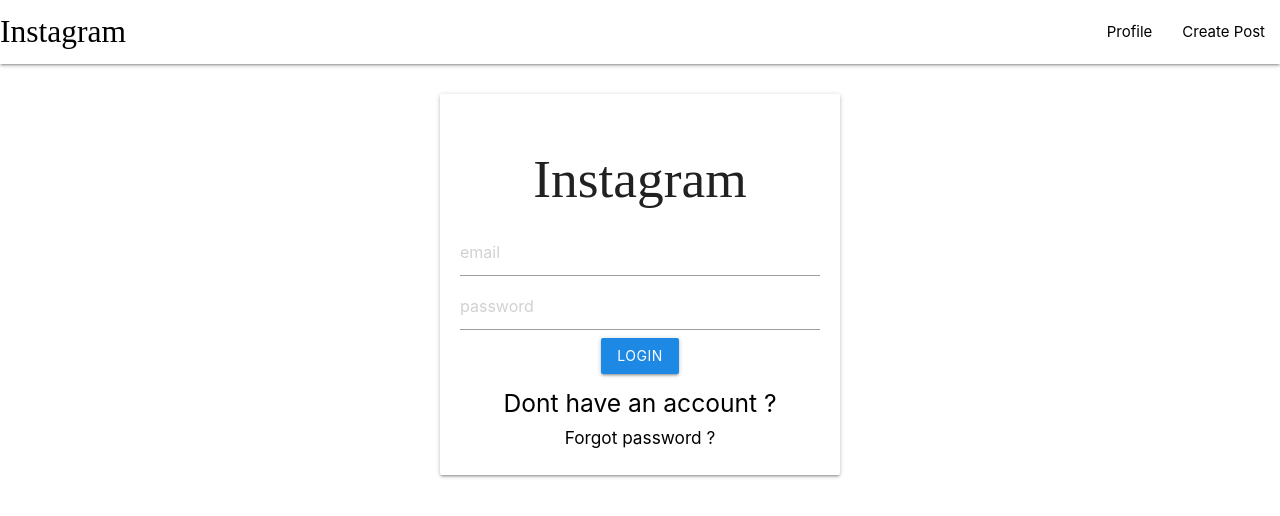
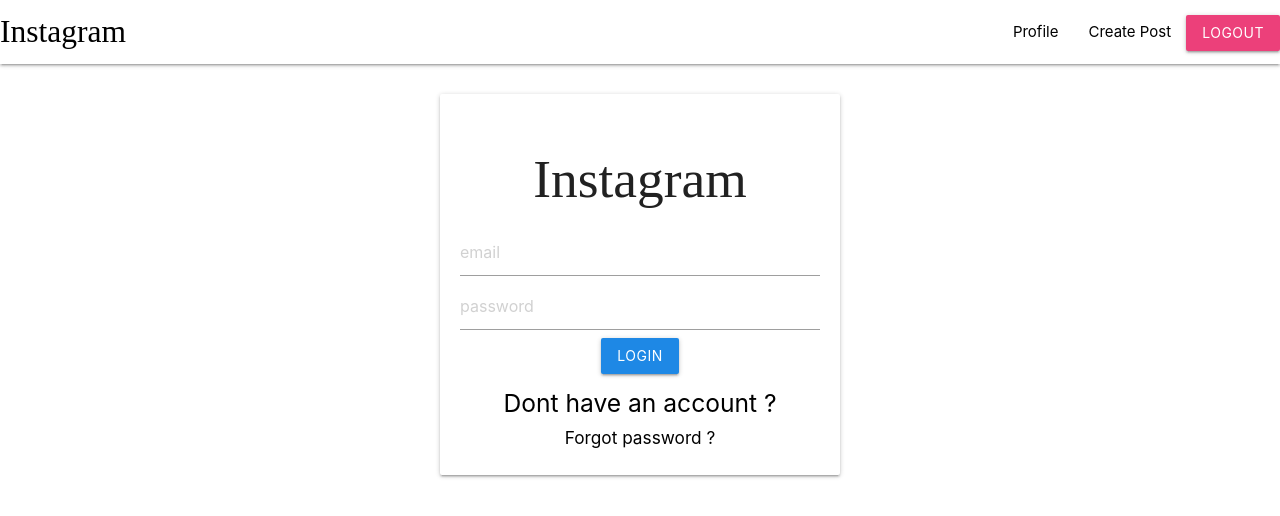
Before and after one commit to SouravM9/instagram-clone, a React (Create React App) app in the folder client/: page /login in a window 1280 px wide. Shown: the top 516 px of the page. Built offline with nearby package versions, Linux system fonts and the light colour scheme; sample sign-in values are in the browser's storage; a web font is replaced by a local one.

Commit message:
logout button

```diff
--- a/client/src/components/Navbar.js
+++ b/client/src/components/Navbar.js
@@ -1,10 +1,10 @@
 import React, { useContext } from 'react'
-import { Link } from 'react-router-dom';
+import { Link, useNavigate } from 'react-router-dom';
 import { UserContext } from '../App';
 
 const Navbar = () => {
     const { state, dispatch } = useContext(UserContext);
-
+    const navigate = useNavigate();
     // renderList is allowing user to access Posts only if valid user is logged in
     const renderList = () => {
         if (state) {    // User is logged in, then
@@ -12,6 +12,17 @@
                 <>
                     <li><Link to="/profile">Profile</Link></li>
                     <li><Link to="/createpost">Create Post</Link></li>
+                    <li>
+                        <button className="btn waves-effect waves-light #ec407a pink lighten-1"
+                            onClick={() => {
+                                localStorage.clear();
+                                dispatch({ type: "CLEAR" })
+                                navigate('/login');
+                            }}
+                        >
+                            Logout
+                        </button>
+                    </li>
                 </>
             ]
         }
```
